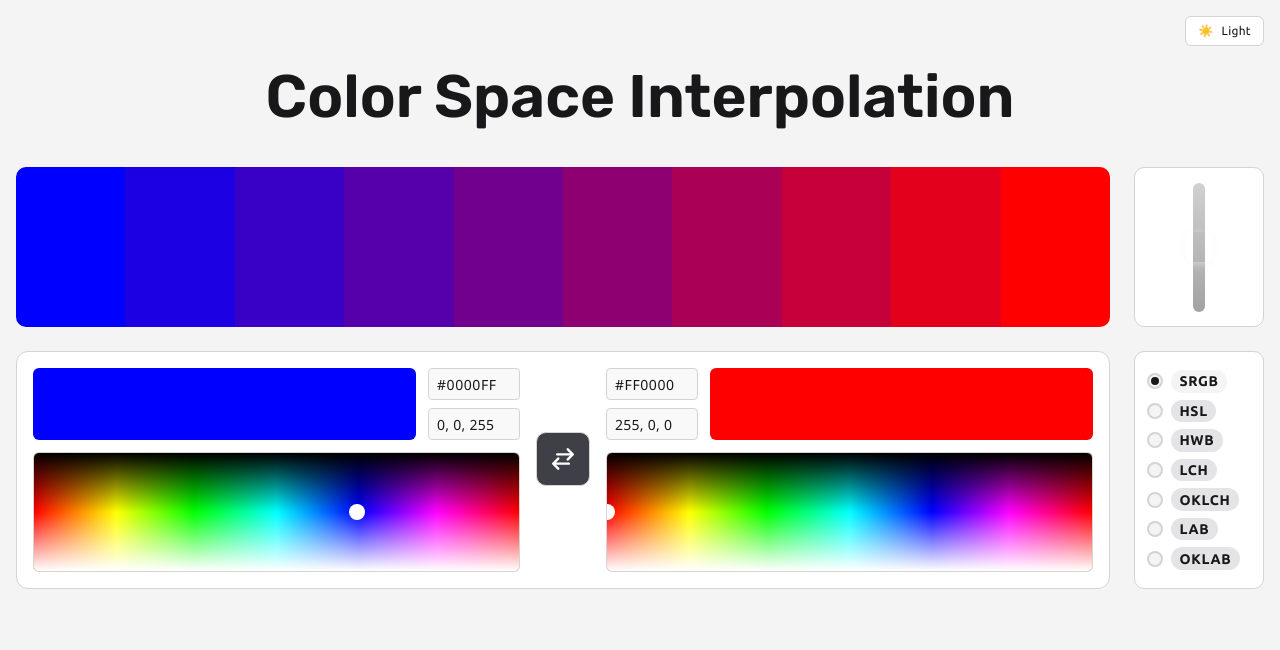
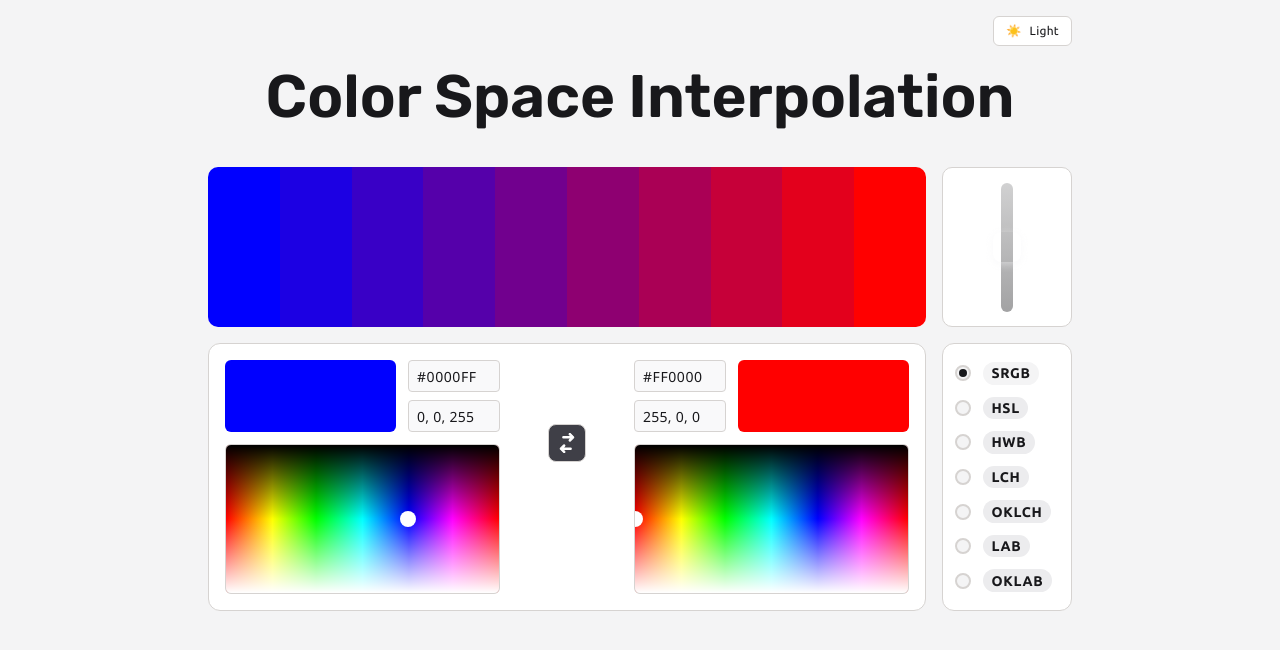
Before and after one commit to ofsound/gemini-colors, a React (Vite) app: page / in a window 1280 px wide. Shown: the top 650 px of the page. Built offline with nearby package versions, Linux system fonts and the light colour scheme.

Commit message:
Styles and Layout

```diff
--- a/src/App.tsx
+++ b/src/App.tsx
@@ -14,7 +14,7 @@ function App() {
   const [colorSpace, setColorSpace] = useState<ColorSpace>("srgb");
 
   return (
-    <div className="bg-background text-foreground mx-auto min-h-screen w-full max-w-[1280px] p-4 text-center font-sans text-sm antialiased">
+    <div className="bg-background text-foreground mx-auto min-h-screen w-full max-w-4xl p-4 text-center font-sans text-sm antialiased">
       <div className="mb-4 flex items-center justify-end">
         <button
           type="button"
@@ -34,30 +34,23 @@ function App() {
       </h1>
 
       <main>
-        <div className="mb-6 flex h-[160px] items-stretch gap-6">
+        <div className="mb-4 flex h-40 gap-4">
           <ColorDisplay
             startColor={startColor}
             endColor={endColor}
             steps={steps}
             colorSpace={colorSpace}
           />
-
-          <div
-            className="border-border bg-surface flex h-full w-[130px] items-center justify-center rounded-[10px] border py-4"
-            aria-label="Steps"
-          >
-            <StepsSlider value={steps} onChange={setSteps} />
-          </div>
+          <StepsSlider value={steps} onChange={setSteps} />
         </div>
 
-        <div className="flex items-stretch gap-6">
+        <div className="flex gap-4">
           <ColorPairPicker
             startColor={startColor}
             endColor={endColor}
             onStartChange={setStartColor}
             onEndChange={setEndColor}
           />
-
           <ColorSpaceSelector value={colorSpace} onChange={setColorSpace} />
         </div>
       </main>
--- a/src/components/ChromeColorPicker.tsx
+++ b/src/components/ChromeColorPicker.tsx
@@ -285,7 +285,7 @@ export function ChromeColorPicker({
 
       <div
         ref={panelRef}
-        className="border-border relative h-[clamp(80px,18.5vw,120px)] cursor-crosshair touch-none overflow-hidden rounded-md border"
+        className="border-border relative h-[clamp(100px,23.125vw,150px)] cursor-crosshair touch-none overflow-hidden rounded-md border"
         style={{ background: SV_PANEL_BACKGROUND }}
         onPointerDown={onXYPointerDown}
         role="slider"
--- a/src/components/ColorPairPicker.tsx
+++ b/src/components/ColorPairPicker.tsx
@@ -20,8 +20,7 @@ export function ColorPairPicker({
   }, [startColor, endColor, onStartChange, onEndChange]);
 
   return (
-    <div className="border-border bg-surface mt-0 flex min-w-0 flex-1 flex-col gap-12 rounded-xl border px-4 py-4">
-      <div className="flex flex-nowrap items-start justify-start gap-4">
+    <div className="border-border bg-surface flex min-w-0 justify-between gap-4 gap-12 rounded-xl border px-4 py-4">
       <ChromeColorPicker
         value={startColor}
         onChange={onStartChange}
@@ -29,18 +28,24 @@ export function ColorPairPicker({
       />
 
       <button
-          className="border-border bg-button-primary-bg text-button-primary-fg hover:border-border-strong hover:bg-button-primary-hover focus-visible:outline-focus/60 mt-16 min-h-[42px] min-w-[52px] self-start rounded-[10px] border px-3 py-3 align-top text-lg font-bold focus-visible:outline-2 focus-visible:outline-offset-2 active:shadow-[inset_0_1px_0_rgba(255,255,255,0.2),inset_0_-1px_0_rgba(0,0,0,0.24),0_1px_3px_rgba(0,0,0,0.2)]"
+        className="border-border bg-button-primary-bg text-button-primary-fg hover:border-border-strong hover:bg-button-primary-bg-hover focus-visible:outline-focus/60 mt-16 flex size-9.5 items-center justify-center rounded-lg border focus-visible:outline-2 focus-visible:outline-offset-2 active:shadow-[inset_0_1px_0_rgba(255,255,255,0.2),inset_0_-1px_0_rgba(0,0,0,0.24),0_1px_3px_rgba(0,0,0,0.2)]"
         onClick={handleSwap}
         title="Swap Colors"
         aria-label="Swap colors"
       >
         <svg
-            className="block size-7 fill-current"
-            viewBox="0 0 24 24"
+          className="size-5 fill-current stroke-current"
+          viewBox="0 0 24 28"
           aria-hidden="true"
           focusable="false"
+          strokeWidth={1.5}
+          strokeLinejoin="round"
+          strokeLinecap="round"
         >
-            <path d="M7 7h11l-2.8-2.8a1 1 0 0 1 1.4-1.4l4.5 4.5a1 1 0 0 1 0 1.4l-4.5 4.5a1 1 0 0 1-1.4-1.4L18 9H7a1 1 0 1 1 0-2Zm10 10H6l2.8 2.8a1 1 0 0 1-1.4 1.4l-4.5-4.5a1 1 0 0 1 0-1.4l4.5-4.5a1 1 0 0 1 1.4 1.4L6 15h11a1 1 0 1 1 0 2Z" />
+          <path d="M7 5h11l-2.8-2.8a1 1 0 0 1 1.4-1.4l4.5 4.5a1 1 0 0 1 0 1.4l-4.5 4.5a1 1 0 0 1-1.4-1.4L18 7H7a1 1 0 1 1 0-2Z" />
+          <g transform="translate(0, 6)">
+            <path d="M17 17H6l2.8 2.8a1 1 0 0 1-1.4 1.4l-4.5-4.5a1 1 0 0 1 0-1.4l4.5-4.5a1 1 0 0 1 1.4 1.4L6 15h11a1 1 0 1 1 0 2Z" />
+          </g>
         </svg>
       </button>
 
@@ -51,6 +56,5 @@ export function ColorPairPicker({
         reverseTopRow
       />
     </div>
-    </div>
   );
 }
--- a/src/components/ColorSpaceSelector.tsx
+++ b/src/components/ColorSpaceSelector.tsx
@@ -52,7 +52,7 @@ export function ColorSpaceSelector({
   };
 
   return (
-    <div className="border-border bg-surface flex min-h-[215px] w-[130px] flex-none self-stretch rounded-[10px] border px-2 py-4">
+    <div className="border-border bg-surface flex min-h-[215px] w-[130px] flex-none self-stretch rounded-xl border px-2 py-4">
       <div
         ref={radioGroupRef}
         role="radiogroup"
@@ -87,7 +87,7 @@ export function ColorSpaceSelector({
                 ) : null}
               </span>
               <span
-                className={`w-max max-w-full rounded-full px-[0.6em] py-[0.1em] ${
+                className={`ml-1 w-max max-w-full rounded-full px-[0.6em] py-[0.1em] ${
                   isSelected
                     ? "bg-neutral-selected-bg text-foreground"
                     : "bg-neutral-bg text-neutral-fg"
--- a/src/components/StepsSlider.css
+++ b/src/components/StepsSlider.css
@@ -37,7 +37,7 @@
 }
 
 .steps-slider:hover::-webkit-slider-thumb {
-  background: var(--color-button-primary-hover);
+  background: var(--color-button-primary-bg-hover);
 }
 
 .steps-slider:focus-visible::-webkit-slider-thumb {
@@ -67,7 +67,7 @@
 }
 
 .steps-slider:hover::-moz-range-thumb {
-  background: var(--color-button-primary-hover);
+  background: var(--color-button-primary-bg-hover);
 }
 
 .steps-slider:focus-visible::-moz-range-thumb {
--- a/src/components/StepsSlider.tsx
+++ b/src/components/StepsSlider.tsx
@@ -30,6 +30,10 @@ export function StepsSlider({ value, onChange }: StepsSliderProps) {
   const sliderPosition = sliderPositionFromSteps(value);
 
   return (
+    <div
+      className="border-border bg-surface flex h-full w-[130px] items-center justify-center rounded-[10px] border py-4"
+      aria-label="Steps"
+    >
       <input
         className="steps-slider"
         type="range"
@@ -42,5 +46,6 @@ export function StepsSlider({ value, onChange }: StepsSliderProps) {
         }
         aria-label="Steps"
       />
+    </div>
   );
 }
--- a/src/index.css
+++ b/src/index.css
@@ -24,12 +24,12 @@
     theme(colors.zinc.200)
   );
   --color-neutral-bg: light-dark(
-    theme(colors.zinc.200),
+    color-mix(in srgb, theme(colors.zinc.100) 50%, theme(colors.zinc.200) 50%),
     theme(colors.zinc.700)
   );
   --color-neutral-selected-bg: light-dark(
     theme(colors.zinc.100),
-    theme(colors.zinc.500)
+    color-mix(in srgb, theme(colors.zinc.700) 50%, theme(colors.zinc.800) 50%)
   );
   --color-neutral-fg: light-dark(
     theme(colors.zinc.900),
@@ -49,15 +49,15 @@
 
   --color-button-primary-bg: light-dark(
     theme(colors.zinc.700),
-    theme(colors.zinc.400)
+    theme(colors.zinc.300)
+  );
+  --color-button-primary-bg-hover: light-dark(
+    theme(colors.zinc.900),
+    theme(colors.zinc.200)
   );
   --color-button-primary-fg: light-dark(
     theme(colors.white),
     theme(colors.zinc.800)
-  );
-  --color-button-primary-hover: light-dark(
-    theme(colors.zinc.900),
-    theme(colors.zinc.200)
   );
 }
 
```
Lines whose indentation alone changed are shown as unchanged.
